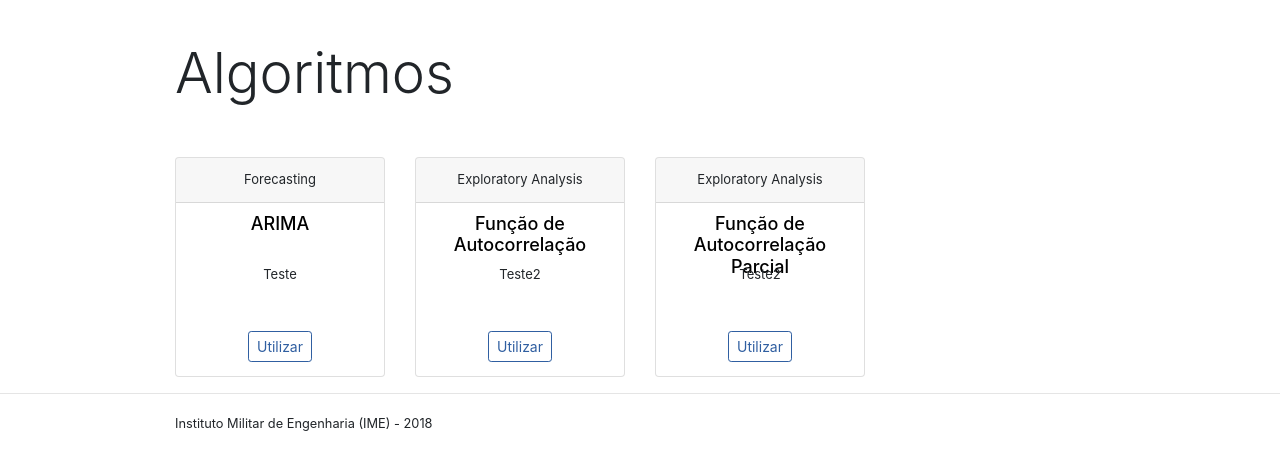
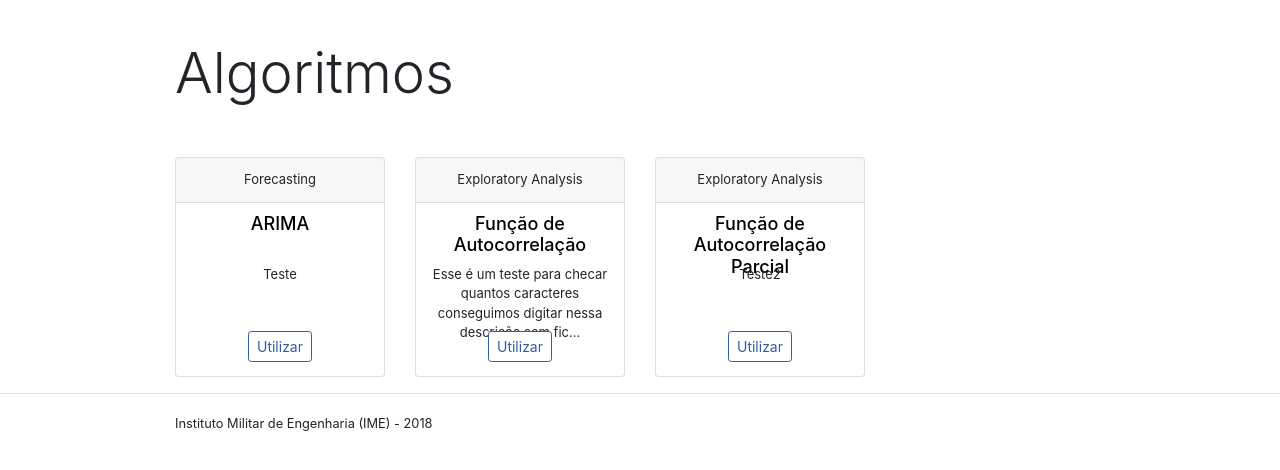
Before and after one commit to mariliamonteiro/pfc_timeseries, a Flask app: page /algorithms in a window 1280 px wide. Shown: the part 56-526 px from the top of the page. Run offline with Flask 2, Linux system fonts and the light colour scheme; some libraries are stand-ins or nearby versions.

Commit message:
Limite de caracteres adicionado.

```diff
--- a/templates/algorithms.html
+++ b/templates/algorithms.html
@@ -8,7 +8,7 @@
 
 <div class="container">
 <div class="row">
-	{%for algo in algos_list %}
+	{% for algo in algos_list %}
 
 		<div class="col-md-3">
 			<div class="card text-center" style="height:220px">
@@ -17,7 +17,11 @@
 				</div>
 				<div class="card-body" style="padding:10px">
 					<h5 class="card-title text-center" style="font-size:18px; height:40px;"><a href="{{ algo.page }}" style="color: #000000; text-decoration: none">{{ algo.title }}</a></h5>
-					<p class="card-text" style="font-size:13px; height:50px">{{ algo.desc }}</p>
+					{% if algo.desc|length > 90 %}
+							<p class="card-text" style="font-size:13px; height:50px">{{ algo.desc[0:90] + '...' }}</p>
+					{% else %}
+							<p class="card-text" style="font-size:13px; height:50px">{{ algo.desc }}</p>
+					{% endif %}
 					<a href="{{ algo.page }}" class="btn btn-newcolor btn-sm">Utilizar</a>
 				</div>
 			</div>
--- a/variables.py
+++ b/variables.py
@@ -11,7 +11,7 @@ algos_list = [
     {'page': '/algorithms/acf',
     'title': 'Função de Autocorrelação',
     'subtitle': 'Exploratory Analysis',
-    'desc': 'Teste2'
+    'desc': 'Esse é um teste para checar quantos caracteres conseguimos digitar nessa descrição sem ficar muito muito muito bizarríssimo demais'
     },
     {'page': '/algorithms/pacf',
     'title': 'Função de Autocorrelação Parcial',
```
